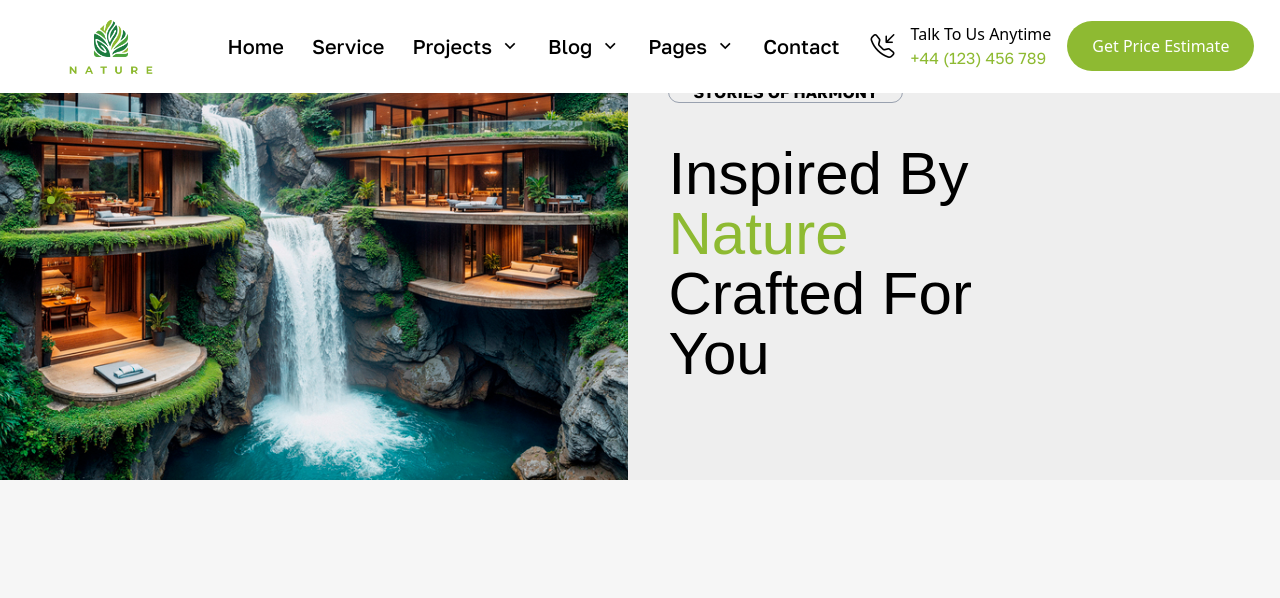
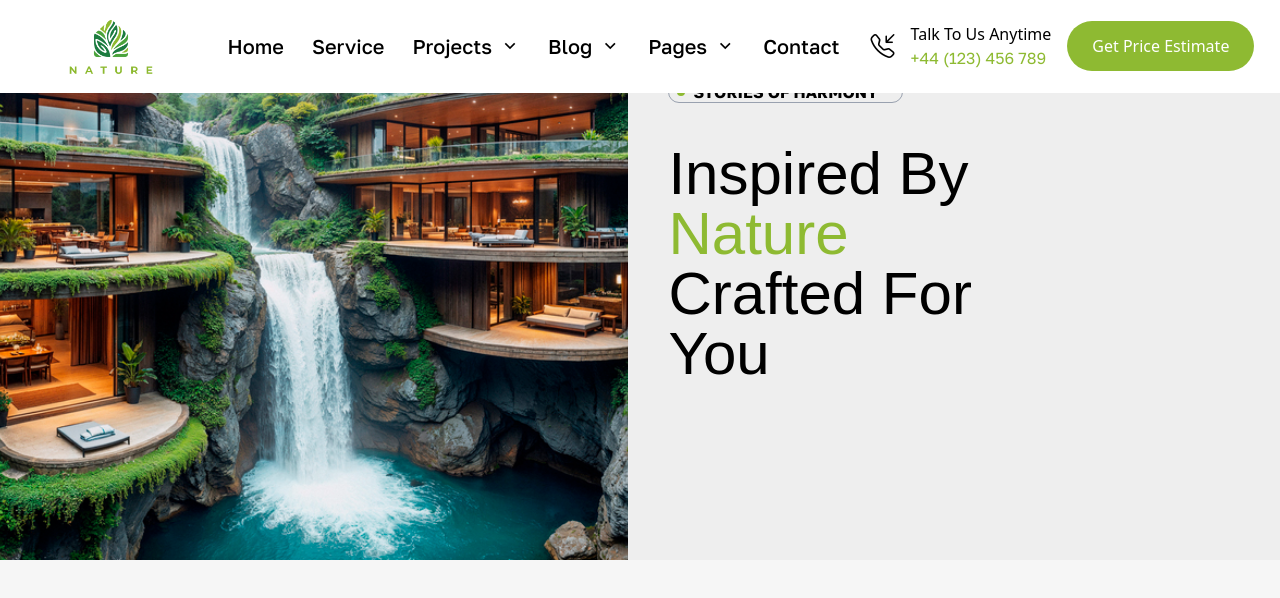
Before and after one commit to YogasWara18/nature, a Next.js app: page /UI-Components/Index/Testimonial in a window 1280 px wide. Shown: the top 598 px of the page. Built offline with nearby package versions, Linux system fonts and the light colour scheme; a web font is replaced by a local one.

Commit message:
Span Check

```diff
--- a/app/UI-Components/Index/Expertise/page.tsx
+++ b/app/UI-Components/Index/Expertise/page.tsx
@@ -47,11 +47,11 @@ const ExpertiseData = [
 export default function Expertise() {
   return (
     <>
-      <div className="expertise bg-[#241c18] px-31 ">
+      <div className="expertise bg-[#241c18] px-31">
         <div className="px-[8%] lg:px-[3%] md:py-22 pt-10 pb-10 md:pb-[35%] relative">
           <div className="flex flex-col gap-10">
             <div className="w-full">
-              <span className="rounded-full text-white title-span border border-gray-400 px-6 GolosText uppercase font-bold">
+              <span className="rounded-full text-white hero-span border border-gray-400 px-6 GolosText uppercase font-bold">
                 Our Expertise
               </span>
             </div>
--- a/app/UI-Components/Index/Testimonial/page.tsx
+++ b/app/UI-Components/Index/Testimonial/page.tsx
@@ -7,7 +7,7 @@ export default function Testimonial() {
                 <div>
                     <div className="flex flex-col gap-10">
             <div className="w-full">
-              <span className="rounded-full title-span border border-gray-400 px-6 GolosText uppercase font-bold">
+              <span className="rounded-full hero-span border border-gray-400 px-6 GolosText uppercase font-bold">
                 Stories of Harmony
               </span>
             </div>
--- a/app/globals.css
+++ b/app/globals.css
@@ -37,7 +37,7 @@ body {
 }
 
 /* Navbar */
-.menu-link a {
+.menu-link a{
   font-weight: 500;
   font-family: var(--GolosText);
 }
@@ -68,16 +68,16 @@ body {
   opacity: calc(40%);
 }
 
-.hero-span {
+.hero-span{
   position: relative;
 }
 
 .hero-span:after {
-  content: "";
+  content: '';
   position: absolute;
   top: 50%;
   left: 5%;
-  transform: translate(-50%, -50%);
+  transform: translate(-50% , -50%);
   width: 8px;
   height: 8px;
   border-radius: 100%;
@@ -183,7 +183,7 @@ body {
 }
 
 .title-span:after {
-  content: "";
+  content: '';
   position: absolute;
   top: 25%;
   left: 4%;
@@ -339,7 +339,7 @@ body {
 
 /* Testimonial Section */
 .testimonial-image{
-  height: 60vh;
+  height: 70vh;
   background-image: url(../public/Testimonial-image.jpg);
   background-repeat: no-repeat;
   background-position: center center;
```
